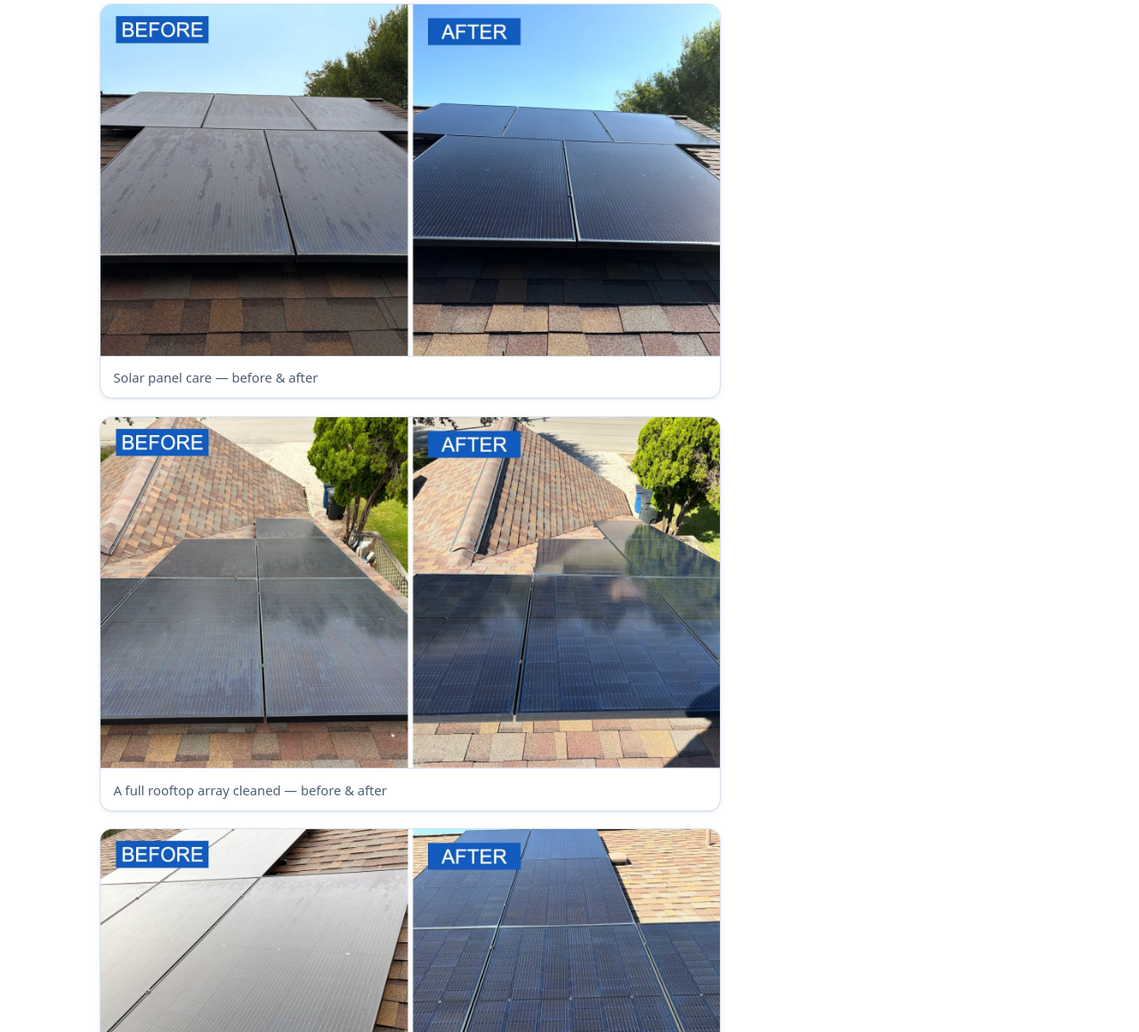
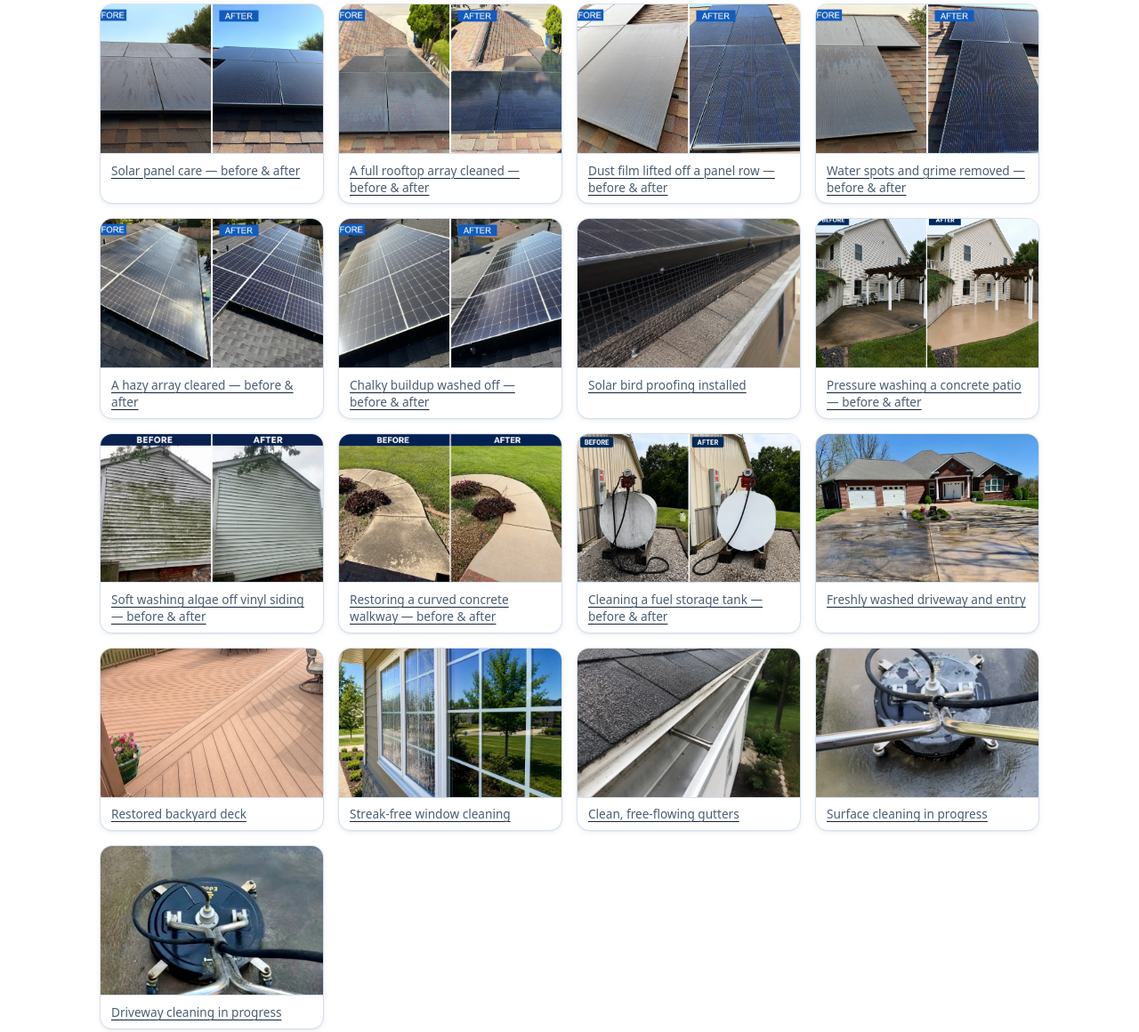
Before and after one commit to peaksystemstx/peaksystemstx, a plain HTML site: page site/work.html in a window 1280 px wide. Shown: the part 490-1650 px from the top of the page at 89% size. Drawn offline with Linux system fonts and the light colour scheme.

Commit message:
Turn Our Work into a compact thumbnail grid with a lightbox

```diff
--- a/site/css/styles.css
+++ b/site/css/styles.css
@@ -352,22 +352,55 @@ p  { margin: 0 0 1rem; text-wrap: pretty; }
 
 /* ---------- Gallery ------------------------------------------------------- */
 
+/* Small uniform thumbnails; click one to open it full size in the lightbox.
+   One column on phones, three at tablet width, more as the screen grows. */
 .gallery {
-  display: grid; gap: clamp(.8rem, 2vw, 1.2rem);
-  grid-template-columns: repeat(auto-fit, minmax(280px, 1fr));
+  display: grid; gap: clamp(.6rem, 1.6vw, 1rem);
+  grid-template-columns: 1fr;
 }
-.gallery figure {
-  margin: 0; background: #fff; border: 1px solid var(--line);
-  border-radius: var(--radius); overflow: hidden; box-shadow: var(--shadow-sm);
+@media (min-width: 620px)  { .gallery { grid-template-columns: repeat(3, 1fr); } }
+@media (min-width: 1000px) { .gallery { grid-template-columns: repeat(4, 1fr); } }
+@media (min-width: 1360px) { .gallery { grid-template-columns: repeat(5, 1fr); } }
+
+.shot {
+  display: block; width: 100%; padding: 0; margin: 0; text-align: left;
+  font: inherit; color: inherit; cursor: zoom-in; background: #fff;
+  border: 1px solid var(--line); border-radius: var(--radius);
+  overflow: hidden; box-shadow: var(--shadow-sm);
+  transition: transform .15s ease, box-shadow .15s ease;
 }
-.gallery img { width: 100%; object-fit: cover; }
-.gallery figcaption {
-  padding: .7rem .9rem; font-size: .92rem; color: var(--muted);
-  border-top: 1px solid var(--line);
+.shot:hover, .shot:focus-visible { transform: translateY(-2px); box-shadow: var(--shadow-md); }
+/* A fixed 3:2 crop keeps the grid tidy. It trims a little from the sides of the
+   16:9 before/after composites and more from the tall in-progress shots — the
+   lightbox shows every one of them uncropped. */
+.shot img { display: block; width: 100%; aspect-ratio: 3 / 2; object-fit: cover; }
+.shot .cap {
+  display: block; padding: .55rem .75rem; font-size: .85rem; line-height: 1.4;
+  color: var(--muted); border-top: 1px solid var(--line);
 }
-/* Wide before/after composites span two columns on larger screens */
-@media (min-width: 720px) {
-  .gallery .wide { grid-column: span 2; }
+
+/* ---------- Lightbox ------------------------------------------------------ */
+
+.lightbox {
+  padding: 0; border: 0; background: transparent;
+  max-width: min(96vw, 1400px); max-height: 94vh;
+}
+.lightbox::backdrop { background: rgba(15, 44, 82, .82); }
+.lightbox img {
+  display: block; max-width: 100%; max-height: 82vh;
+  width: auto; margin: 0 auto; border-radius: var(--radius);
+  background: #fff;
+}
+.lightbox .cap {
+  display: block; margin: .7rem 0 0; text-align: center;
+  color: var(--white); font-size: .95rem;
+}
+.lightbox-close {
+  position: absolute; top: .4rem; right: .4rem;
+  width: 2.4rem; height: 2.4rem; padding: 0; cursor: pointer;
+  font: inherit; font-size: 1.4rem; line-height: 1;
+  color: var(--ink); background: var(--white);
+  border: 0; border-radius: 999px; box-shadow: var(--shadow-md);
 }
 
 /* ---------- Contact ------------------------------------------------------- */
--- a/site/js/main.js
+++ b/site/js/main.js
@@ -46,3 +46,32 @@
     if (mq.matches) setOpen(false);
   });
 })();
+
+/* Gallery lightbox — click a thumbnail to see the photo full size.
+   Uses the native <dialog>, so Escape-to-close and the backdrop come free. */
+(function () {
+  "use strict";
+
+  var dialog = document.getElementById("lightbox");
+  var gallery = document.querySelector(".gallery");
+  if (!dialog || !gallery || !dialog.showModal) return;
+
+  var img = dialog.querySelector("img");
+  var cap = dialog.querySelector(".cap");
+
+  gallery.addEventListener("click", function (e) {
+    var shot = e.target.closest(".shot");
+    if (!shot) return;
+    e.preventDefault();  // without JS the link just opens the image file
+    var thumb = shot.querySelector("img");
+    img.src = thumb.src;
+    img.alt = thumb.alt;
+    cap.textContent = shot.querySelector(".cap").textContent;
+    dialog.showModal();
+  });
+
+  dialog.addEventListener("click", function (e) {
+    // Close on the X, or on a click outside the photo itself.
+    if (e.target.closest(".lightbox-close") || !e.target.closest("img")) dialog.close();
+  });
+})();
--- a/site/work.html
+++ b/site/work.html
@@ -50,90 +50,90 @@
         </div>
 
         <div class="gallery">
-          <figure class="wide">
+          <a class="shot" href="/images/solar-panel-cleaning.webp">
             <img src="/images/solar-panel-cleaning.webp" width="1600" height="908" loading="lazy" alt="Rooftop solar panels side by side — dusty and hazy before cleaning, deep blue and spotless after.">
-            <figcaption>Solar panel care — before &amp; after</figcaption>
-          </figure>
+            <span class="cap">Solar panel care — before &amp; after</span>
+          </a>
 
-          <figure class="wide">
+          <a class="shot" href="/images/solar-cleaning-2.webp">
             <img src="/images/solar-cleaning-2.webp" width="1600" height="908" loading="lazy" alt="An overhead view of a rooftop solar array, dulled by a grey film of dust before cleaning and evenly dark and reflective after.">
-            <figcaption>A full rooftop array cleaned — before &amp; after</figcaption>
-          </figure>
+            <span class="cap">A full rooftop array cleaned — before &amp; after</span>
+          </a>
 
-          <figure class="wide">
+          <a class="shot" href="/images/solar-panel-3.webp">
             <img src="/images/solar-panel-3.webp" width="1600" height="908" loading="lazy" alt="Close view of rooftop panels, filmed over with grey dust before cleaning and deep blue with the cells clearly visible after.">
-            <figcaption>Dust film lifted off a panel row — before &amp; after</figcaption>
-          </figure>
+            <span class="cap">Dust film lifted off a panel row — before &amp; after</span>
+          </a>
 
-          <figure class="wide">
+          <a class="shot" href="/images/solar-panel-4.webp">
             <img src="/images/solar-panel-4.webp" width="1600" height="908" loading="lazy" alt="Panels staggered across a shingle roof, streaked with water spots and grime before cleaning and uniformly dark after.">
-            <figcaption>Water spots and grime removed — before &amp; after</figcaption>
-          </figure>
+            <span class="cap">Water spots and grime removed — before &amp; after</span>
+          </a>
 
-          <figure class="wide">
+          <a class="shot" href="/images/solar-panel-5.webp">
             <img src="/images/solar-panel-5.webp" width="1600" height="908" loading="lazy" alt="A backyard-facing solar array clouded with a hazy film before cleaning, then clear with every cell sharply defined after.">
-            <figcaption>A hazy array cleared — before &amp; after</figcaption>
-          </figure>
+            <span class="cap">A hazy array cleared — before &amp; after</span>
+          </a>
 
-          <figure class="wide">
+          <a class="shot" href="/images/solar-panel-6.webp">
             <img src="/images/solar-panel-6.webp" width="1600" height="908" loading="lazy" alt="A sunlit roof array with a dull, chalky surface before cleaning and a clean, reflective finish after.">
-            <figcaption>Chalky buildup washed off — before &amp; after</figcaption>
-          </figure>
+            <span class="cap">Chalky buildup washed off — before &amp; after</span>
+          </a>
 
-          <figure>
+          <a class="shot" href="/images/solar-bird-proofing.webp">
             <img src="/images/solar-bird-proofing.webp" width="1320" height="975" loading="lazy" alt="Metal mesh bird-proofing fitted along the edge of rooftop solar panels to stop birds nesting underneath.">
-            <figcaption>Solar bird proofing installed</figcaption>
-          </figure>
+            <span class="cap">Solar bird proofing installed</span>
+          </a>
 
-          <figure class="wide">
+          <a class="shot" href="/images/pressure-washing-patio.webp">
             <img src="/images/pressure-washing-patio.webp" width="1470" height="1070" loading="lazy" alt="A concrete patio under a pergola, stained and dirty before pressure washing and clean with an even finish after.">
-            <figcaption>Pressure washing a concrete patio — before &amp; after</figcaption>
-          </figure>
+            <span class="cap">Pressure washing a concrete patio — before &amp; after</span>
+          </a>
 
-          <figure class="wide">
+          <a class="shot" href="/images/soft-washing-siding.webp">
             <img src="/images/soft-washing-siding.webp" width="1320" height="865" loading="lazy" alt="A home's gable siding heavily covered in green algae before soft washing and bright, clean siding after.">
-            <figcaption>Soft washing algae off vinyl siding — before &amp; after</figcaption>
-          </figure>
+            <span class="cap">Soft washing algae off vinyl siding — before &amp; after</span>
+          </a>
 
-          <figure class="wide">
+          <a class="shot" href="/images/sidewalk-before-after.webp">
             <img src="/images/sidewalk-before-after.webp" width="1320" height="857" loading="lazy" alt="A curved concrete walkway, dark and stained before cleaning and a clean, uniform tan after.">
-            <figcaption>Restoring a curved concrete walkway — before &amp; after</figcaption>
-          </figure>
+            <span class="cap">Restoring a curved concrete walkway — before &amp; after</span>
+          </a>
 
-          <figure class="wide">
+          <a class="shot" href="/images/tank-before-after.webp">
             <img src="/images/tank-before-after.webp" width="1500" height="1000" loading="lazy" alt="A metal fuel tank beside a building, dull and grimy before cleaning and clean white after.">
-            <figcaption>Cleaning a fuel storage tank — before &amp; after</figcaption>
-          </figure>
+            <span class="cap">Cleaning a fuel storage tank — before &amp; after</span>
+          </a>
 
-          <figure>
+          <a class="shot" href="/images/hero-home-driveway.webp">
             <img src="/images/hero-home-driveway.webp" width="1320" height="1100" loading="lazy" alt="A brick home with a freshly pressure-washed concrete driveway under a clear blue sky.">
-            <figcaption>Freshly washed driveway and entry</figcaption>
-          </figure>
+            <span class="cap">Freshly washed driveway and entry</span>
+          </a>
 
-          <figure>
+          <a class="shot" href="/images/deck-restored.webp">
             <img src="/images/deck-restored.webp" width="1000" height="1309" loading="lazy" alt="A large backyard composite deck with patio furniture, cleaned to an even, warm finish.">
-            <figcaption>Restored backyard deck</figcaption>
-          </figure>
+            <span class="cap">Restored backyard deck</span>
+          </a>
 
-          <figure>
+          <a class="shot" href="/images/window-cleaning.webp">
             <img src="/images/window-cleaning.webp" width="1320" height="974" loading="lazy" alt="Exterior home windows cleaned to a clear, streak-free reflection of the trees and sky.">
-            <figcaption>Streak-free window cleaning</figcaption>
-          </figure>
+            <span class="cap">Streak-free window cleaning</span>
+          </a>
 
-          <figure>
+          <a class="shot" href="/images/gutter-cleaning.webp">
             <img src="/images/gutter-cleaning.webp" width="1320" height="970" loading="lazy" alt="A clean white rain gutter running along the edge of a shingled roof.">
-            <figcaption>Clean, free-flowing gutters</figcaption>
-          </figure>
+            <span class="cap">Clean, free-flowing gutters</span>
+          </a>
 
-          <figure>
+          <a class="shot" href="/images/pressure-washing-action.webp">
             <img src="/images/pressure-washing-action.webp" width="1320" height="2327" loading="lazy" alt="A surface-cleaner attachment removing grime from a concrete slab, leaving a clean stripe behind it.">
-            <figcaption>Surface cleaning in progress</figcaption>
-          </figure>
+            <span class="cap">Surface cleaning in progress</span>
+          </a>
 
-          <figure>
+          <a class="shot" href="/images/driveway-cleaning.webp">
             <img src="/images/driveway-cleaning.webp" width="1260" height="2222" loading="lazy" alt="A pressure-washer surface cleaner lifting dirt from a wet driveway.">
-            <figcaption>Driveway cleaning in progress</figcaption>
-          </figure>
+            <span class="cap">Driveway cleaning in progress</span>
+          </a>
         </div>
       </div>
     </section>
@@ -149,6 +149,14 @@
         </div>
       </div>
     </section>
+
+
+    <!-- Lightbox: one dialog reused for every thumbnail. Filled in by main.js. -->
+    <dialog class="lightbox" id="lightbox" aria-label="Enlarged photo">
+      <button type="button" class="lightbox-close" aria-label="Close">&times;</button>
+      <img alt="">
+      <p class="cap"></p>
+    </dialog>
 
   </main>
 
```
Also changed, not shown: site/images/pressure-wash-1.webp (added).
